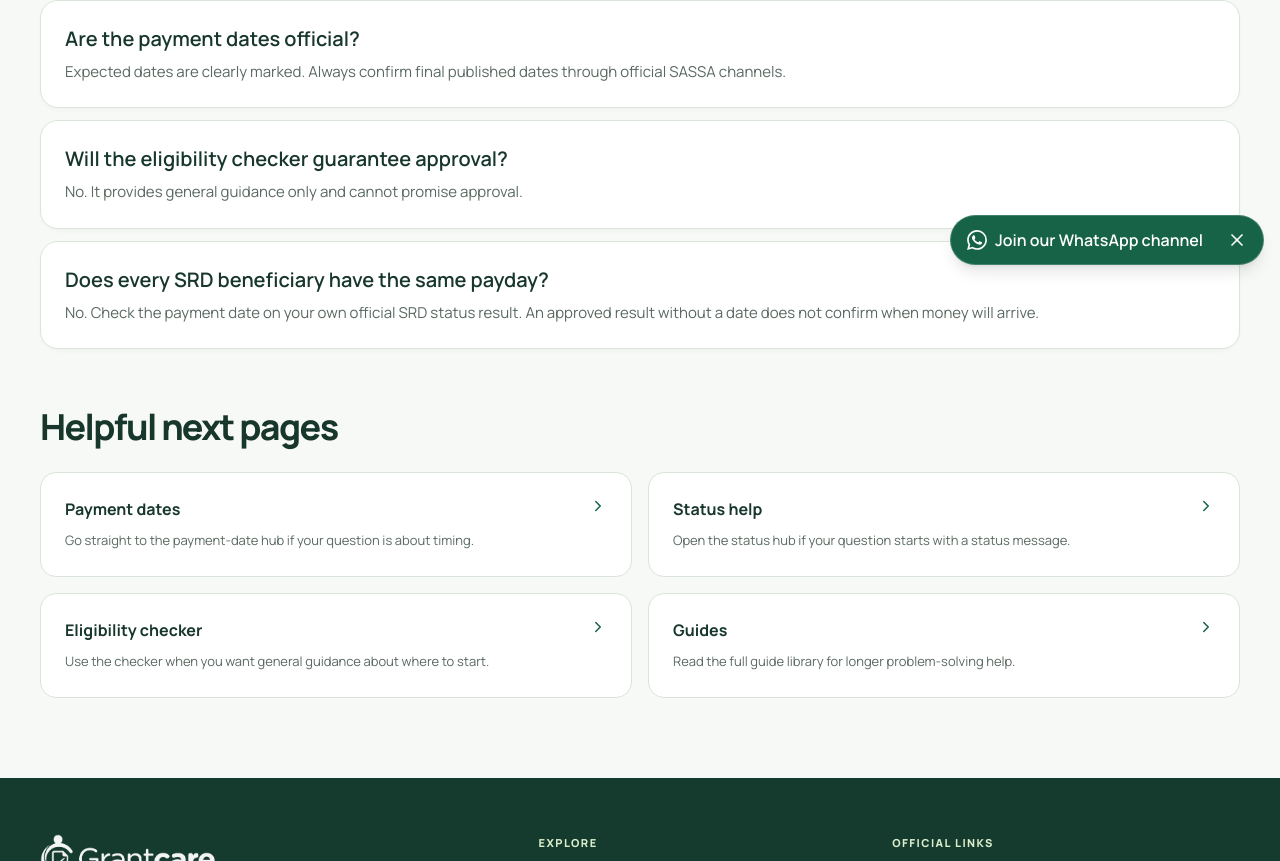
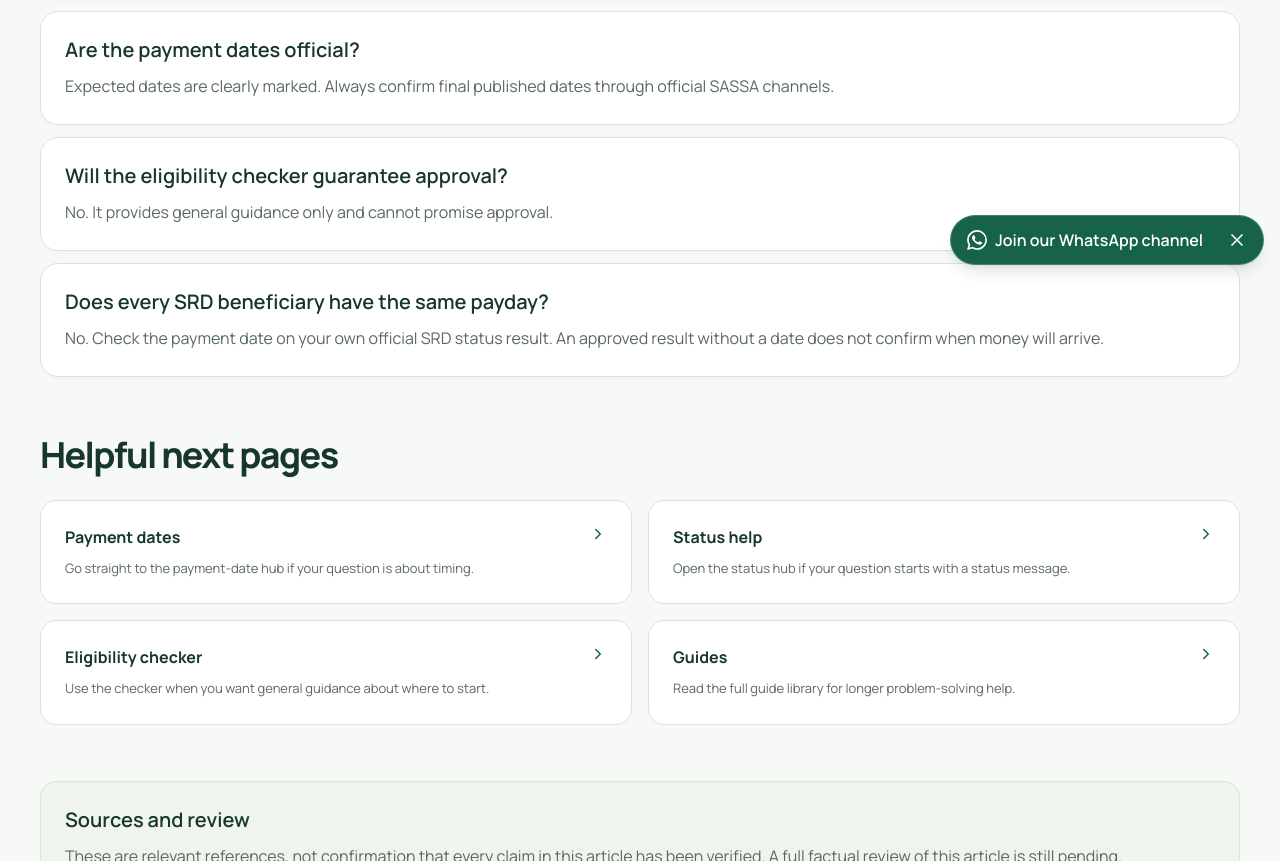
Before and after one commit to BukhosiMoyo/grantcare, a Next.js app: page /en/faq in a window 1280 px wide. Shown: the part 519-1380 px from the top of the page. Built offline with nearby package versions, Linux system fonts and the light colour scheme; no server answers; the database is empty.

Commit message:
Apply reviewed GrantCare release: src/app/[locale]/faq

```diff
--- a/src/app/[locale]/faq/page.tsx
+++ b/src/app/[locale]/faq/page.tsx
@@ -1,3 +1,4 @@
+import { ContentSources } from "@/components/content-sources";
 import type { Metadata } from "next";
 import { notFound } from "next/navigation";
 
@@ -133,12 +134,13 @@ export default async function FaqPage({
           {faqs.map((item) => (
             <Card key={item.question} className="space-y-2">
               <h2 className="text-xl font-semibold">{item.question}</h2>
-              <p className="text-sm text-muted">{item.answer}</p>
+              <p className="text-base leading-7 text-muted">{item.answer}</p>
             </Card>
           ))}
         </div>
       </Section>
       <InternalLinkGrid locale={locale} title={routeCopy.helpfulNextPagesTitle} items={hubLinks} />
+      <ContentSources locale={locale} topic={"general"} path={"/faq"} article />
     </>
   );
 }
```
